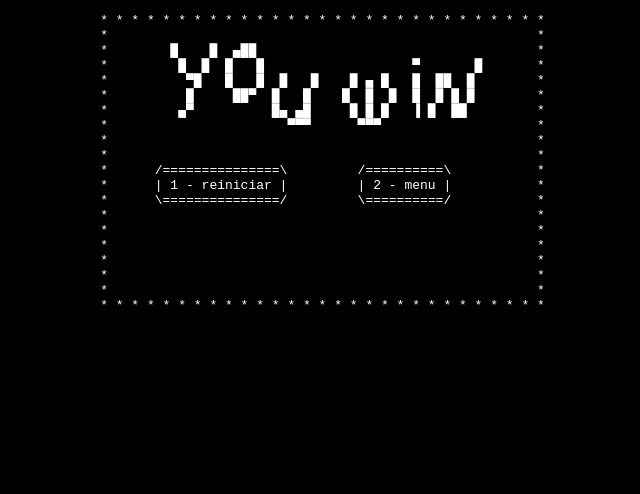
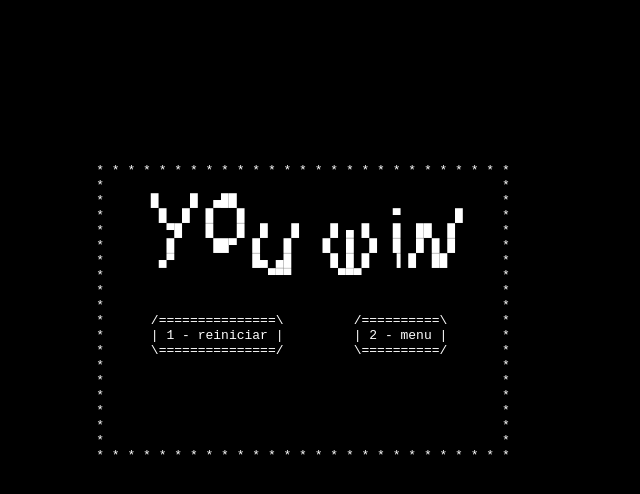
Before and after one commit to c-sandro/jogo-ascii, a plain HTML site: page 2.0/you-win/index.html in a window 1280 px wide. Shown: the whole page, without its empty margins (337-977 px from the left). Drawn offline with Linux system fonts and the light colour scheme.

Commit message:
ajuste de formatação, centralizacao das telas

```diff
--- a/2.0/you-win/index.html
+++ b/2.0/you-win/index.html
@@ -6,36 +6,36 @@
     <meta name="viewport" content="width=device-width, initial-scale=1.0">
     <title>Document</title>
 </head>
-<body style="background-color: black; color:white;">
-    <style>
-        div{
-            text-align: center;
-        }
-    </style>
-    <div>
-<pre>
-     * * * * * * * * * * * * * * * * * * * * * * * * * * * * *
-     *                                                       *
-     *        █    █  ▄██                                    *
-     *         █  █  █   █                   ▀       █       *
-     *          ▀█   █   █  █   █    █ ▄ █   █  ██  █        *
-     *          █     ██▀  █   █    █  █  █  █  █ █ █        *
-     *         ▄▀          █▄ ▄█     █ █ █   ▐ █  ██         *
-     *                       ▀▀▀      ▀▀▀                    *
-     *                                                       *
-     *                                                       *
-     *      /===============\         /==========\           *
-     *      | 1 - reiniciar |         | 2 - menu |           *
-     *      \===============/         \==========/           *
-     *                                                       *
-     *                                                       *
-     *                                                       *
-     *                                                       *
-     *                                                       *
-     *                                                       *
-     * * * * * * * * * * * * * * * * * * * * * * * * * * * * *</div>
-</pre>
-</div>
+<style>
+    body{
+        background-color: black;
+        text-align: center;
+        color: white;
+        transform: translateY(50%);
+    }
+</style>
+<body>
+    <pre>
+* * * * * * * * * * * * * * * * * * * * * * * * * * *
+*                                                   *
+*      █    █  ▄██                                  *
+*       █  █  █   █                   ▀       █     *
+*        ▀█   █   █  █   █    █ ▄ █   █  ██  █      *
+*        █     ██▀  █   █    █  █  █  █  █ █ █      *
+*       ▄▀          █▄ ▄█     █ █ █   ▐ █  ██       *
+*                     ▀▀▀      ▀▀▀                  *
+*                                                   *
+*                                                   *
+*      /===============\         /==========\       *
+*      | 1 - reiniciar |         | 2 - menu |       *
+*      \===============/         \==========/       *
+*                                                   *
+*                                                   *
+*                                                   *
+*                                                   *
+*                                                   *
+*                                                   *
+* * * * * * * * * * * * * * * * * * * * * * * * * * *</pre>
 </body>
 <script src="main.js"></script>
 </html>
```
Also changed, not shown: 2.0/fases/fase1/index.html (+1 -0 lines), 2.0/fases/fase2/index.html (+2 -1 lines), 2.0/fases/fase3/index.html (+2 -1 lines), 2.0/game-over/index.html (+8 -8 lines), 2.0/menu/index.html (+17 -6 lines), 2.0/menu/main.js (+4 -4 lines), 2.0/tutorial/t1/index.html (+3 -1 lines), 2.0/tutorial/t2/index.html (+3 -1 lines), 2.0/tutorial/t3/index.html (+3 -1 lines), 2.0/tutorial/t4/index.html (+3 -1 lines), 2.0/tutorial/t5/index.html (+5 -3 lines), 2.0/tutorial/t6/index.html (+4 -2 lines).
